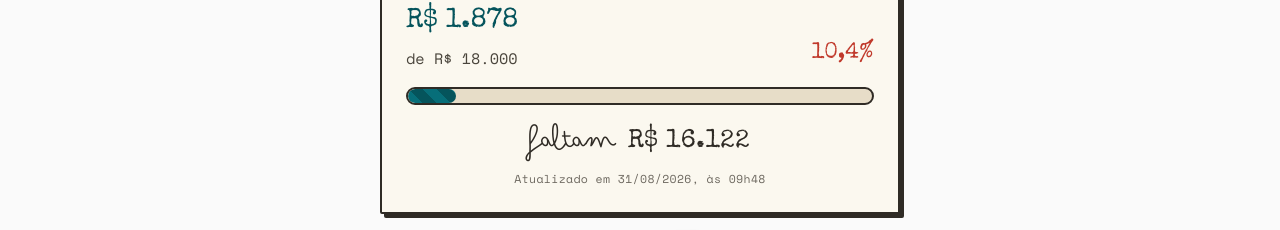
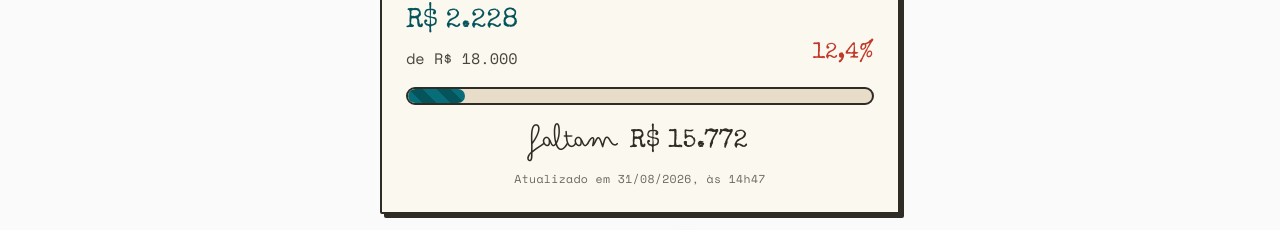
Before and after one commit to miborim/vakinha, a React (Vite) app: page / in a window 1280 px wide. Shown: the part 3895-4125 px from the top of the page. Built offline with nearby package versions, Linux system fonts and the light colour scheme.

Commit message:
Atualiza arrecadacao: R$ 1.878 -> R$ 2.228 (31/08/2026, às 14h47)

```diff
--- a/src/data/campaign.js
+++ b/src/data/campaign.js
@@ -4,8 +4,8 @@ export const campaign = {
   destino: "ECE — École d'ingénieurs, Paris",
   curso: "Master em AI for Business Transformation",
   meta: 18000, // R$
-  arrecadado: 1878, // R$ — atualize conforme as doações chegarem
-  atualizadoEm: "31/08/2026, às 09h48", // data da última atualização do valor arrecadado
+  arrecadado: 2228, // R$ — atualize conforme as doações chegarem
+  atualizadoEm: "31/08/2026, às 14h47", // data da última atualização do valor arrecadado
   moeda: "BRL",
   // Link de doação (ex: vaquinha, PIX, etc.) — adicione quando tiver
   linkDoacao: "#doar",
```
